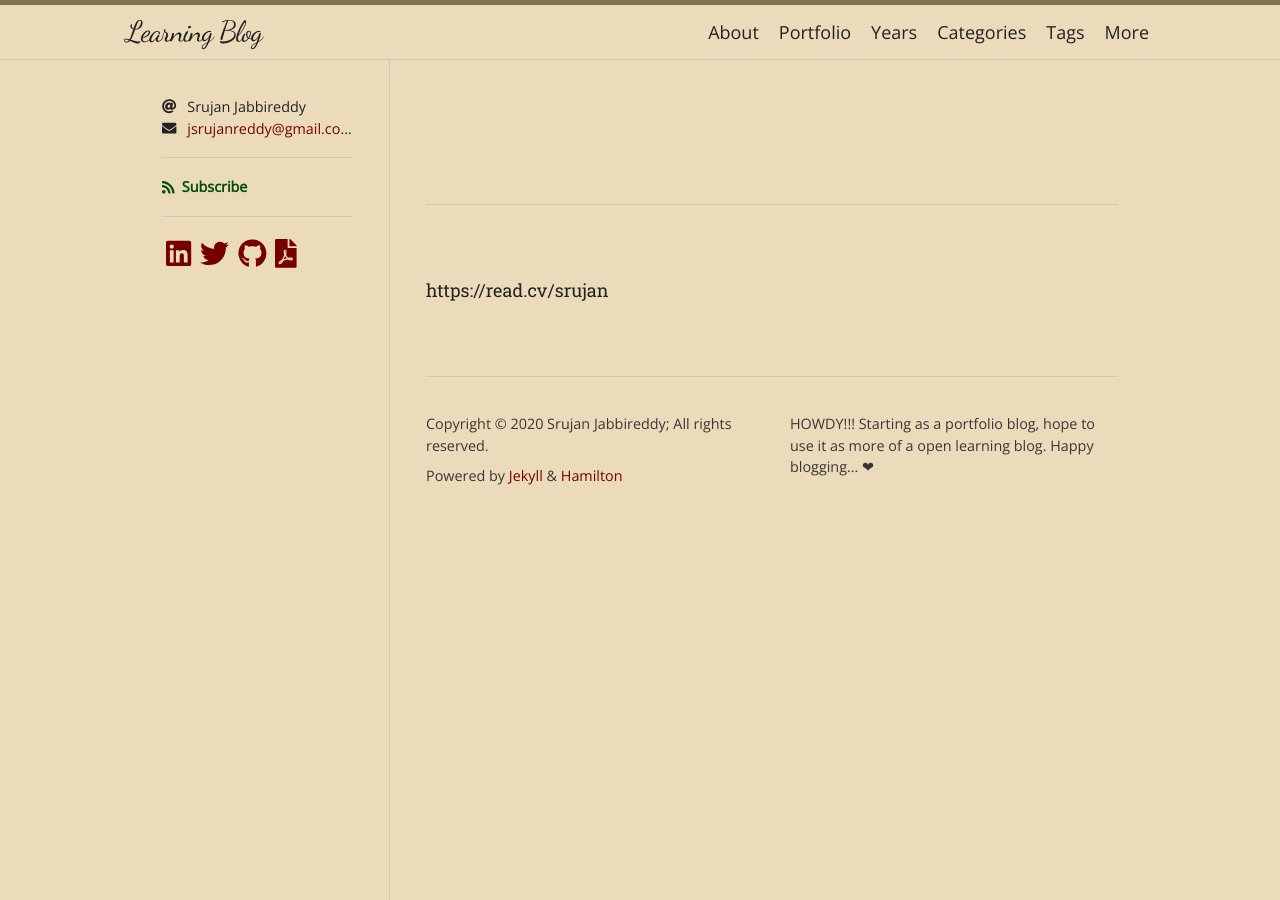
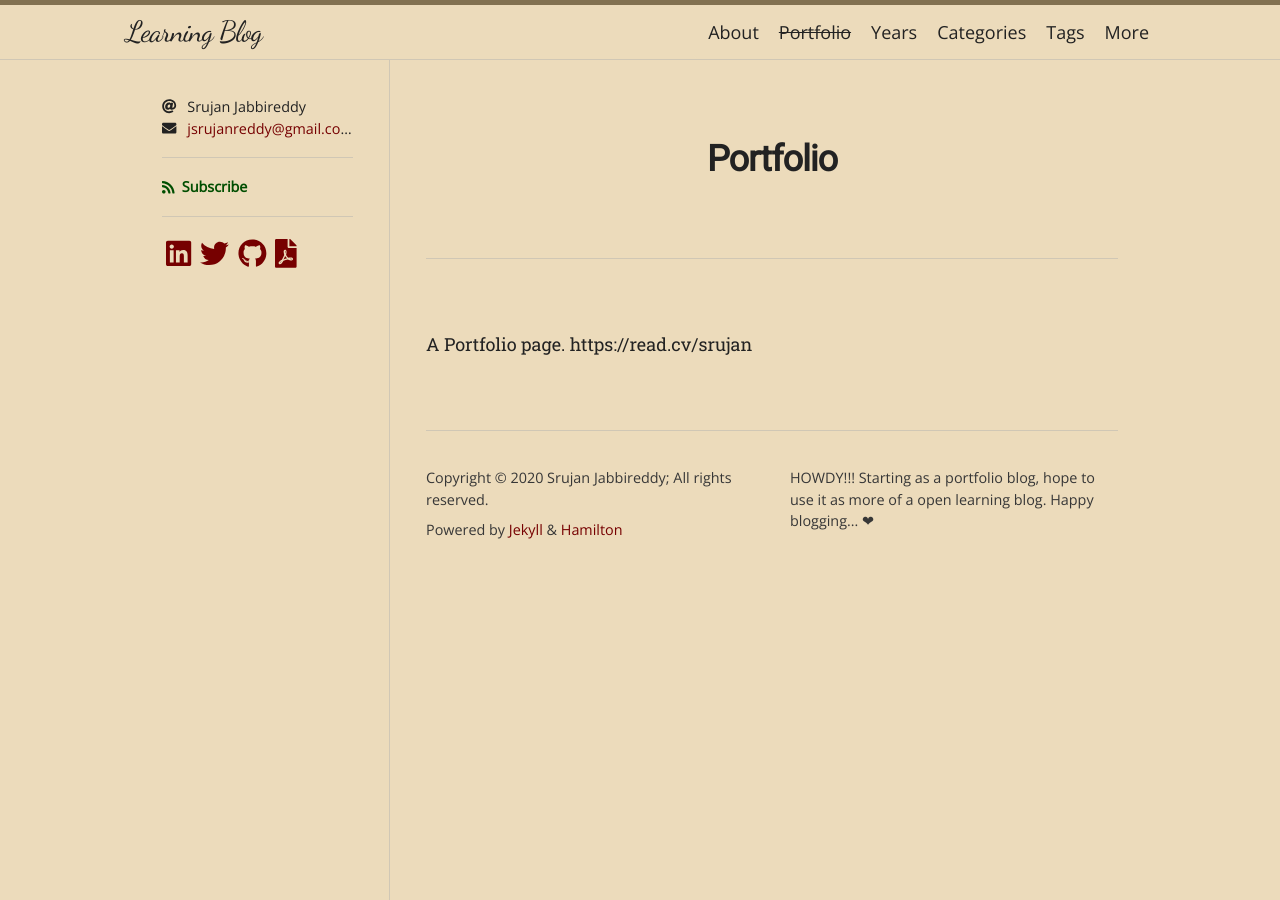
Before and after one commit to srujanreddyj/blog, a Jekyll site: the page built from resume.md, in a window 1280 px wide. Built offline with Jekyll 4.4.1, drawn with Linux system fonts in a browser that asks for light colours; nearby versions of some CDN libraries; some web fonts are replaced; our own code applies the rules of GitHub Pages for plain Markdown files.

Commit message:
Update resume.md

```diff
--- a/resume.md
+++ b/resume.md
@@ -1 +1,9 @@
+---
+layout: page
+title: Portfolio
+permalink: /resume/
+url: https://read.cv/srujan
+---
+
+A Portfolio page.
 https://read.cv/srujan
```
